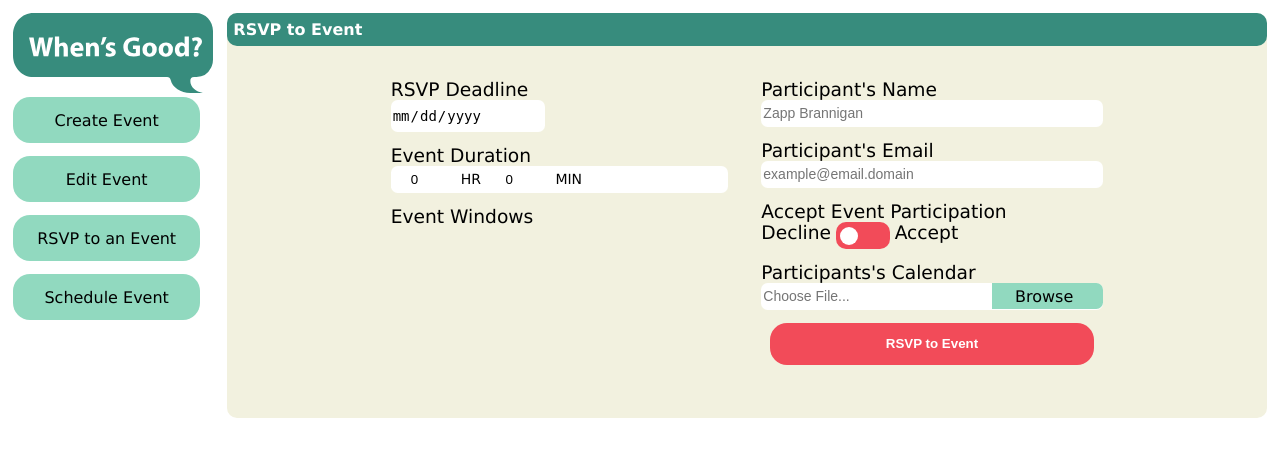
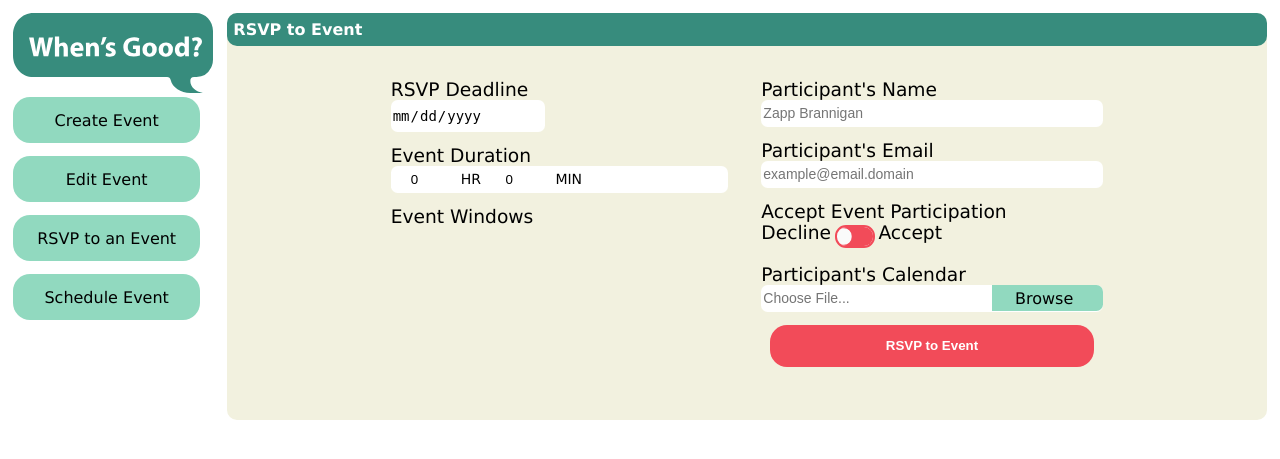
Before and after one commit to mySmurph/WhensGood, a PHP site: page /rsvp_to_event.html in a window 1280 px wide. Shown: the top 459 px of the page. Run offline with PHP 8.4, Linux system fonts and the light colour scheme.

Commit message:
RSVP to Event page <!-- T.V. PASS! --> Changes to switch

```diff
--- a/create_event.html
+++ b/create_event.html
@@ -1,5 +1,5 @@
 <!--  http://cis444.cs.csusm.edu/newso011/hw1.html  testing again 3-->
-
+<!-- T.V. PASS! -->
 <!DOCTYPE html>
 
 <html xmlns="http://www.w3.org/1999/xhtml" xml:lang="en" lang="en">
--- a/edit_event.html
+++ b/edit_event.html
@@ -1,6 +1,6 @@
 <!--  http://cis444.cs.csusm.edu/newso011/hw1.html  testing again 3-->
-
-<!DOCTYPE html PUBLIC "-//W3C//DTD XHTML 1.0 Strict//EN" "http://www.w3.org/TR/xhtml1/DTD/xhtml1-strict.dtd">
+<!-- T.V. PASS! -->
+<!DOCTYPE html>
 
 <html xmlns="http://www.w3.org/1999/xhtml" xml:lang="en" lang="en">
 
@@ -35,7 +35,7 @@
             Edit Event
         </h1>
 
-        <form action="">
+        <form>
 
             <div class="grid_container">
                 <button type="submit" class="button span red" id = "button">Button Needed for Total Validator</button>
--- a/landing.html
+++ b/landing.html
@@ -1,6 +1,6 @@
 
 <!--  http://cis444.cs.csusm.edu/newso011/hw1.html   -->
-
+<!-- T.V. PASS! -->
 <!DOCTYPE html>
 
 <html xmlns="http://www.w3.org/1999/xhtml" xml:lang="en" lang="en">
--- a/rsvp_to_event.html
+++ b/rsvp_to_event.html
@@ -1,6 +1,6 @@
 <!--  http://cis444.cs.csusm.edu/newso011/hw1.html  testing again 3-->
-
-<!DOCTYPE html PUBLIC "-//W3C//DTD XHTML 1.0 Strict//EN" "http://www.w3.org/TR/xhtml1/DTD/xhtml1-strict.dtd">
+<!-- T.V. PASS! -->
+<!DOCTYPE html>
 
 <html xmlns="http://www.w3.org/1999/xhtml" xml:lang="en" lang="en">
 
@@ -35,19 +35,19 @@
         <h1>
             RSVP to Event
         </h1>
-        <form action="">
+        <form>
             <div class="grid_container">
 				<div>
 					<ul>
 						<li>
 							<label>RSVP Deadline</label><br/>
-							<input id="rsvp_deadline" class="text_input half" length = 24 type="date" readonly="readonly" />
+							<input id="rsvp_deadline" class="text_input half" type="date" readonly="readonly"  aria-label="rsvp_deadline" />
 						</li>
 						<li>
                             <label>Event Duration</label><br/>
                             <div class="text_input">
-                                <input type="number" class="durration_time" id="hr" min="0" max="12" value="0" readonly="readonly">HR</input>
-                                <input type="number" class="durration_time" id="min" min="0" max="60" step="15" value="0" readonly="readonly">MIN</input>
+                                <input type="number" class="durration_time" id="hr" min="0" max="12" value="0" readonly="readonly" aria-label="Hours"/>HR
+                                <input type="number" class="durration_time" id="min" min="0" max="60" step="15" value="0" readonly="readonly" aria-label="Minutes"/>MIN
                             </div>
 						</li>
 					</ul>
@@ -56,34 +56,31 @@
 				<div>
 					<ul>
 						<li>
-							<label>Participant's Name</label><br/>
-							<input class="text_input" type="text" id="name"></input>
+							<label>Participant's Name<br/>
+							<input class="text_input" type="text" id="name"/></label>
 						</li>
 						<li>
-							<label>Participant's Email</label><br />
-							<input class="text_input" type="email" id="email"></input>
+							<label>Participant's Email<br />
+							<input class="text_input" type="email" id="email"/></label>
 						</li>
 						<li>
-							<label>Accept Event Participation</label><br />
-							<label>Decline</label>
-							<div class="switch_container">
-								<!-- these next 4 lines of code was borrowed from https://www.w3schools.com/howto/howto_css_switch.asp-->
-									<label class="switch">
-									<input id="slider" type="checkbox"></input>
-									<span class="slider round"></span>
-									</label>
+							<label>Accept Event Participation<br/>
+							</label>
+							<div class="switchbox">
+										<div class = "label">Decline</div>
+										<input type="checkbox" id="switchbox" data-check-switch aria-label="rsvp"/>
+										<div class = "label">Accept</div>
 							</div>
-							<label>Accept</label>
 
 						</li>
 						<li>
-							<label>Participants's Calendar</label><br>
-							<div>
+							<label aria-label="Upload your calendar">Participant's Calendar<br/></label>
 
-                                <label class="custom_file_upload" for="cal_upload"><span class="file_upload_button_text">Browse</span></label>
-                                <input type="text" class="text_input" readonly="readonly" id="choose_file"></input>
-                                <input id="cal_upload" class="create" type="file" value="browse"></input>
-							</div>
+								<label class="custom_file_upload">
+									<span class="file_upload_button_text">Browse</span>
+								</label>
+									<input type="text" class="text_input" readonly="readonly" id="choose_file" aria-label="file field" />
+									<input id="cal_upload" class="create" type="file" aria-label="file button"/>
 						</li>
 						<li>
 							<button class="button red span">RSVP to Event</button>
--- a/rsvp_to_event.js
+++ b/rsvp_to_event.js
@@ -2,10 +2,11 @@
 let domChooseFile = document.getElementById("choose_file");
 let domName = document.getElementById("name");
 let domEmail = document.getElementById("email");
+let domSlider = document.getElementById("switchbox");
 
 domChooseFile.setAttribute("placeholder", "Choose File...");
 domName.setAttribute("placeholder", "Zapp Brannigan");
 domEmail.setAttribute("placeholder", "example@email.domain");
 
-domSlider.addEventListener("click", changeSize, false);
-domBody.addEventListener("load", elements_visibility, false);
+// domSlider.addEventListener("click", changeSize, false);
+// domBody.addEventListener("load", elements_visibility, false);
--- a/rsvp_view.js
+++ b/rsvp_view.js
@@ -3,13 +3,13 @@ let domBody = document.getElementById("body");
 let domUserInputContainer = document.getElementById("userInputContainer");
 let domPasswordText = document.getElementById("password_text");
 let domInputPassword = document.getElementById("password_input");
-let domSlider = document.getElementById("slider");
+let domSlider = document.getElementById("switchbox");
 
 domEventCode.setAttribute("placeholder", "2F088152DE");
 domInputPassword.setAttribute("placeholder", "password");
 
-document.getElementById('slider').addEventListener("change", changeSize);
-var user_type = document.getElementById('slider');
+document.getElementById('switchbox').addEventListener("change", changeSize);
+var user_type = document.getElementById('switchbox');
 function changeSize(){
 	var password = document.getElementById("password_container");
     if(user_type.checked){
--- a/stylesheet.css
+++ b/stylesheet.css
@@ -363,11 +363,11 @@ particular project*/
 /* END borrowed code */
 
   /* Hide default HTML checkbox */
-.switch input {
+/* input[type='checkbox'] {
     border-radius: 15px;
     opacity: 0;
     width: 40px;
-  }
+  } */
 
 .input_code{
     border: none;
@@ -511,3 +511,29 @@ particular project*/
 
 
 /* CSS SPECIFIC TO                                                  RSVP TO EVENT HTML FILE         END */
+
+/* alternate switch box to get TV errors to go away */
+.switchbox{
+	display: flex;
+}
+.switchbox input {
+	-moz-appearance: none;
+	-o-appearance: none;
+	-webkit-appearance: none;
+	background-color: #fafafa;
+	border-radius: .825em;
+	border: 2pt solid #F24B59;
+	box-shadow: inset -1.50em 0 0 1pt #F24B59;
+	margin-right: .25em;
+	outline: none;
+	padding-top: 7pt;
+	padding-bottom: 7pt;
+	position: relative;
+	transition: box-shadow .2s ease-in-out;
+	width: 30pt;
+}
+
+.switchbox input:checked {
+	border-color: #378C7D;
+	box-shadow: inset 1.50em 0 0 1pt #378C7D;
+}
```
Also changed, not shown: rsvp_view.html (+5 -9 lines).
